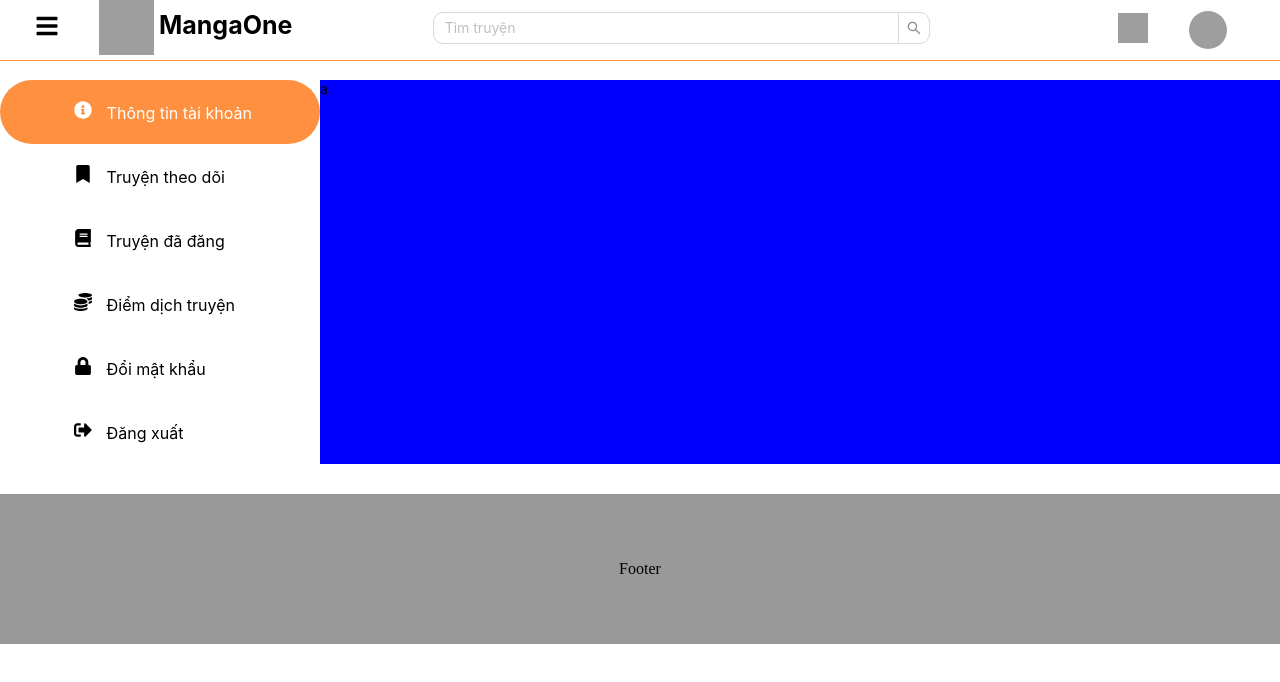
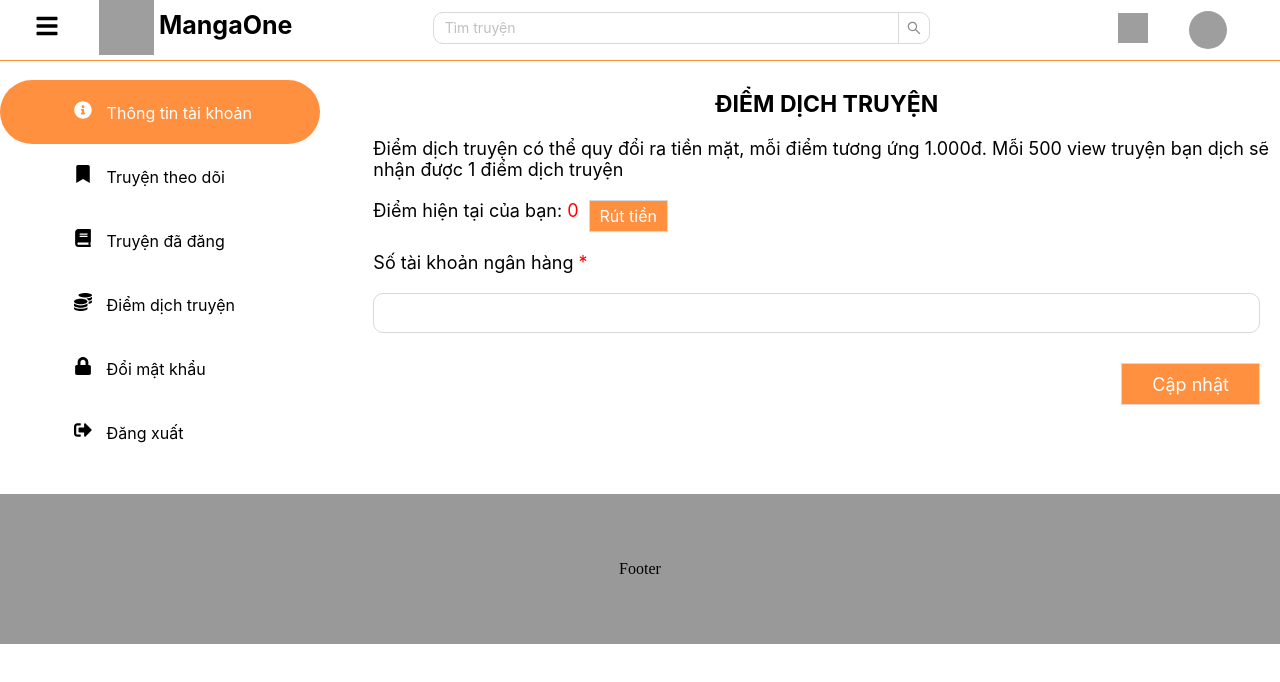
Before and after one commit to SakagawaKyohei/MangaOne, a React (Create React App) app: page /diem-thuong in a window 1280 px wide. Shown: the top 682 px of the page. Built offline with nearby package versions, Linux system fonts and the light colour scheme; grey boxes are pictures that could not be loaded.

Commit message:
coin page

```diff
--- a/src/pages/Diemthuong.tsx
+++ b/src/pages/Diemthuong.tsx
@@ -1,8 +1,25 @@
 import React from "react";
 import AccountPage from "../components/AccountPage/AccountPage";
-import { Col, Row } from "antd";
+import { Button, Col, Form, Input, Row } from "antd";
+import { InputChangePass } from "./Data/InputData";
 
 function Diemthuong() {
+  const style2: React.CSSProperties = {
+    marginBottom: 20,
+    marginRight: 10,
+    fontSize: 18,
+    display: "flex",
+    flexDirection: "row",
+  };
+  const input2: React.CSSProperties = {
+    fontSize: 18,
+    width: "100%",
+    paddingTop: 5,
+    paddingBottom: 5,
+    borderRadius: 10,
+    display: "flex",
+    flexDirection: "row",
+  };
   return (
     <div>
       <p style={{ fontSize: 0.01 }}>.</p>
@@ -11,8 +28,81 @@ function Diemthuong() {
           <Col span={6}>
             <AccountPage />
           </Col>
-          <Col span={18} style={{ backgroundColor: "blue" }}>
-            <p>a</p>
+          <Col span={17} offset={1}>
+            <h1
+              style={{
+                textAlign: "center",
+                marginTop: 10,
+                marginBottom: 20,
+                fontSize: 23,
+              }}
+            >
+              ĐIỂM DỊCH TRUYỆN
+            </h1>
+            <p style={style2}>
+              Điểm dịch truyện có thể quy đổi ra tiền mặt, mỗi điểm tương ứng
+              1.000đ. Mỗi 500 view truyện bạn dịch sẽ nhận được 1 điểm dịch
+              truyện
+            </p>
+            <div style={style2}>
+              <p>Điểm hiện tại của bạn:</p>
+              <p style={{ color: "red", marginLeft: 5 }}>0</p>
+              <Button
+                style={{
+                  display: "flex",
+                  justifyContent: "center",
+                  alignItems: "center",
+                  borderRadius: 0,
+                  backgroundColor: "#FF9040",
+                  color: "white",
+                  fontSize: 16,
+
+                  marginLeft: 10,
+                  paddingLeft: 10,
+                  paddingRight: 10,
+                }}
+              >
+                {/*custom lai*/}
+                Rút tiền
+              </Button>
+            </div>
+            <div
+              style={{
+                marginRight: 20,
+              }}
+            >
+              <div
+                style={{
+                  marginBottom: 30,
+                }}
+              >
+                <div style={style2}>
+                  Số tài khoản ngân hàng
+                  <p style={{ color: "red", marginLeft: 5 }}>*</p>
+                </div>
+                <Input style={input2}></Input>
+              </div>
+              <div style={{ display: "flex", justifyContent: "end" }}>
+                <Button
+                  style={{
+                    display: "flex",
+                    justifyContent: "center",
+                    alignItems: "center",
+                    borderRadius: 0,
+                    backgroundColor: "#FF9040",
+                    color: "white",
+                    fontSize: 18,
+                    height: 38,
+                    paddingTop: 20,
+                    paddingBottom: 20,
+                    paddingLeft: 30,
+                    paddingRight: 30,
+                  }}
+                >
+                  <p>Cập nhật</p>
+                </Button>
+              </div>
+            </div>
           </Col>
         </Row>
       </div>
--- a/src/pages/Doimaukhau.tsx
+++ b/src/pages/Doimaukhau.tsx
@@ -4,11 +4,6 @@ import { Col, Form, Row } from "antd";
 import { InputChangePass } from "./Data/InputData";
 
 function Doimaukhau() {
-  const style: React.CSSProperties = {
-    fontSize: 18,
-    paddingBottom: 10,
-  };
-
   const style2: React.CSSProperties = {
     marginBottom: 12,
     marginRight: 20,
```
